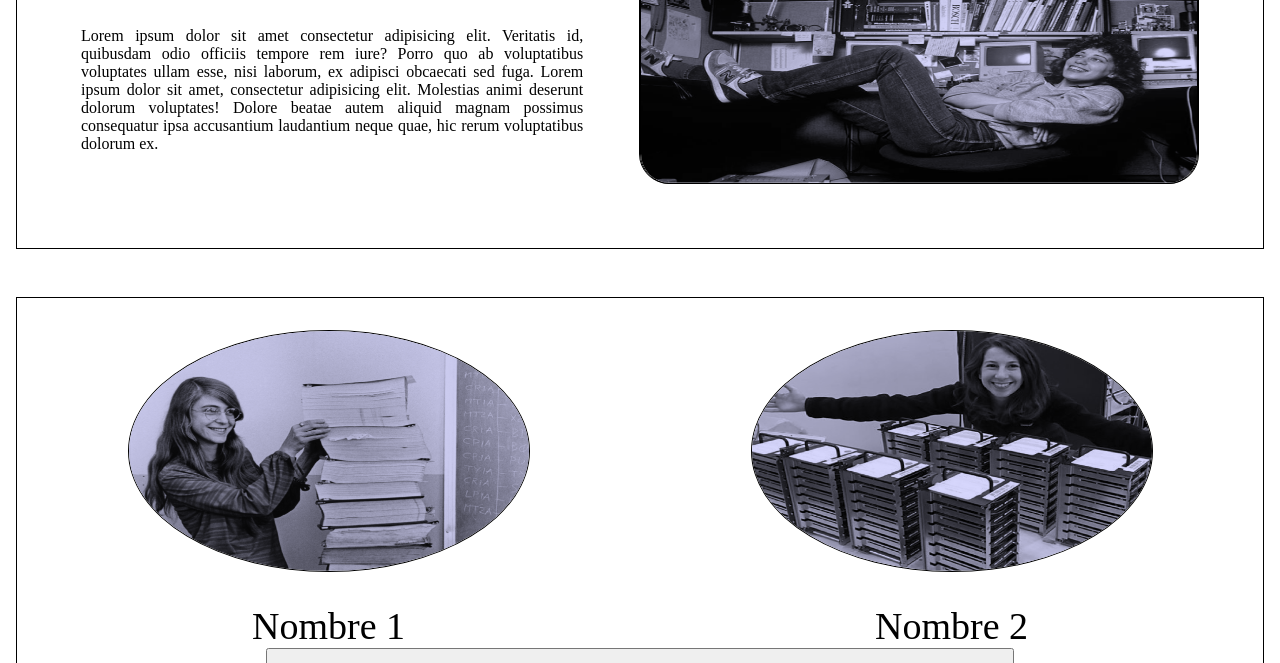
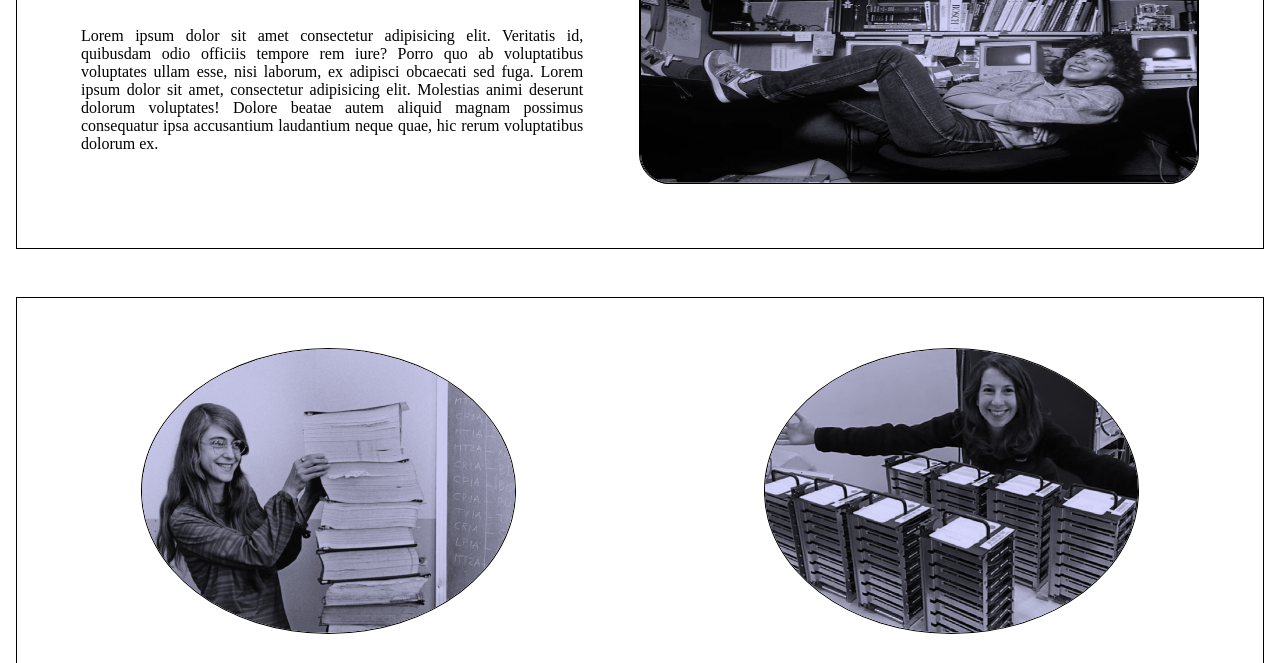
Before and after one commit to DSHC88/MaquetacionEjercicioJS, a plain HTML site: page index.html in a window 1280 px wide. Shown: the part 267-930 px from the top of the page. Drawn offline with Linux system fonts and the light colour scheme.

Commit message:
Correccion

```diff
--- a/css/style.scss
+++ b/css/style.scss
@@ -87,18 +87,20 @@ main {
     .container-imgs {
         //margin: 5em;
         display: flex;
-        justify-content: space-between;
+        justify-content: space-around;
+        margin: 4% 0 4% 0;
     }
     .container-img1 {
-        text-align: center;
         align-items: center;
+        display: flex;
+        flex-direction: column;
         img {
             border: 1px solid black;
             border-radius: 50%;
             display: flex;
             justify-content: center;
-            height: 30em;
-            width: 45em;
+            height: 80%;
+            width: 60%;
             margin-bottom: 2em;
         }
         p {
```
Also changed, not shown: css/dist/style.css, css/style.css.
